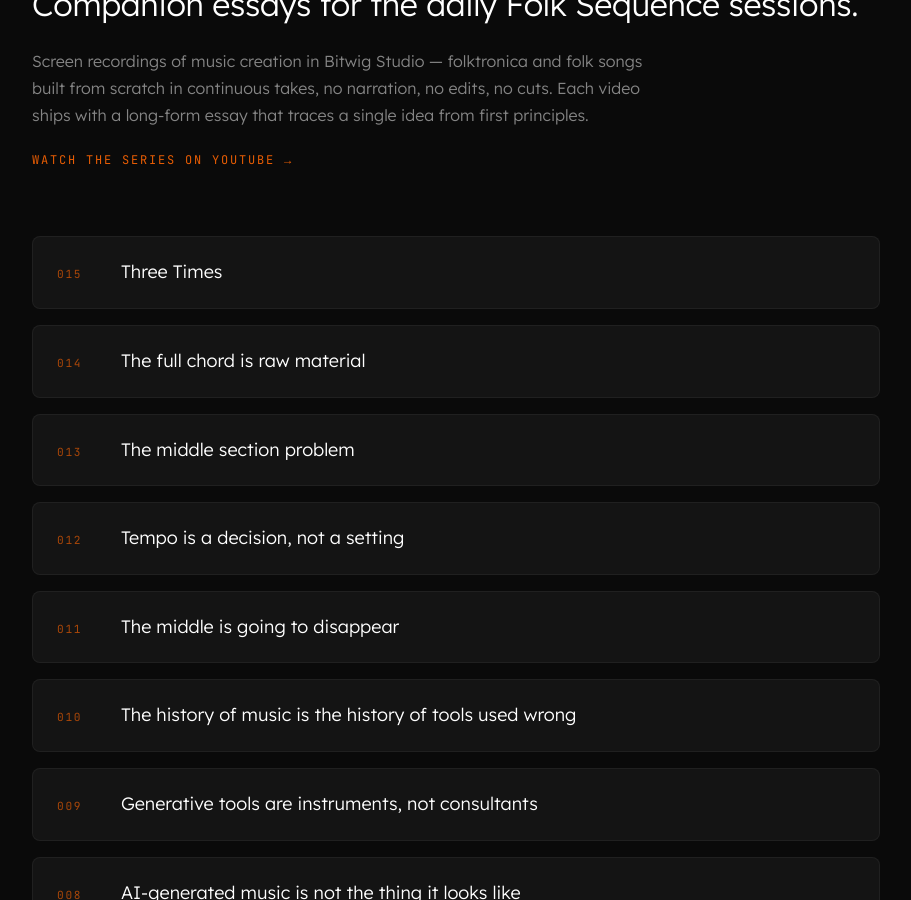
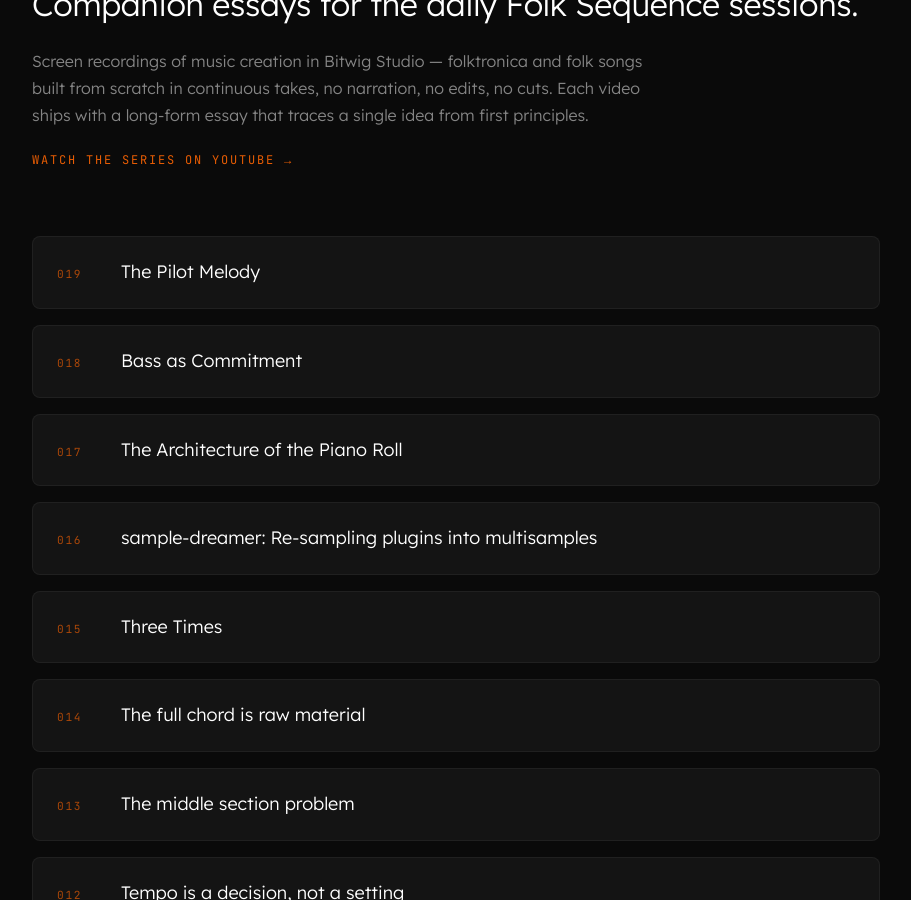
Before and after one commit to folk-sequence/folk-sequence.github.io, a Jekyll site: the page built from index.md, in a window 1280 px wide and 900 px high, scrolled down 399 px. Shown: the whole window, without its empty margins (184-1095 px from the left). Built offline with Jekyll 4.4.1, drawn with Linux system fonts in a browser that asks for light colours.

Commit message:
Add episodes 016-019 to index

```diff
--- a/index.md
+++ b/index.md
@@ -11,6 +11,10 @@ description: "Companion essays for the Folk Sequence daily Bitwig music producti
 <p class="intro-watch"><a href="https://www.youtube.com/@FolkSequence" target="_blank" rel="noopener">Watch the series on YouTube →</a></p>
 
 <ul class="episode-list">
+  <li><a href="/019-the-pilot-melody/"><span class="ep-num">019</span><span class="ep-title">The Pilot Melody</span></a></li>
+  <li><a href="/018-bass-as-commitment/"><span class="ep-num">018</span><span class="ep-title">Bass as Commitment</span></a></li>
+  <li><a href="/017-the-architecture-of-the-piano-roll/"><span class="ep-num">017</span><span class="ep-title">The Architecture of the Piano Roll</span></a></li>
+  <li><a href="/016-sample-dreamer-re-sampling-plugins-into-multisamples/"><span class="ep-num">016</span><span class="ep-title">sample-dreamer: Re-sampling plugins into multisamples</span></a></li>
   <li><a href="/015-three-times/"><span class="ep-num">015</span><span class="ep-title">Three Times</span></a></li>
   <li><a href="/014-the-full-chord-is-raw-material/"><span class="ep-num">014</span><span class="ep-title">The full chord is raw material</span></a></li>
   <li><a href="/013-the-middle-section-problem/"><span class="ep-num">013</span><span class="ep-title">The middle section problem</span></a></li>
```
